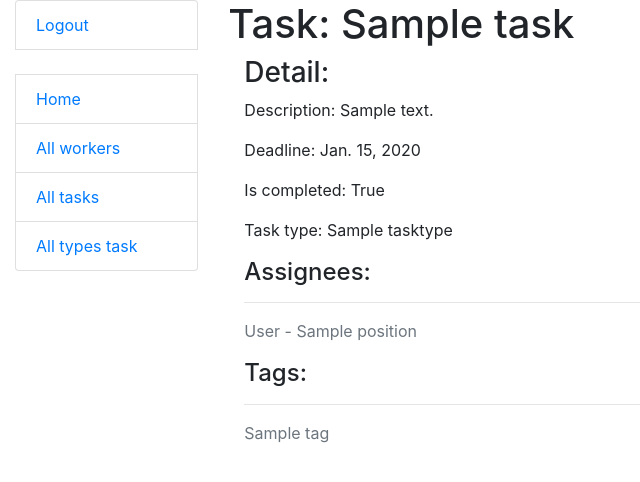
After one commit to taras-tkachuk/IT-Company-Task-Manager, a Django app: page /tasks/1/ in a window 1280 px wide. The commit adds this page. Shown: the top 482 px of the page, without its empty margins (0-640 px from the left). Run offline with Django 5.2, Linux system fonts and the light colour scheme; a user stored in the database is signed in; tables that the repository leaves empty hold one stand-in row (values such as "Sample post").

Commit message:
Add detail page for worker and task

```diff
--- a/task/models.py
+++ b/task/models.py
@@ -1,5 +1,6 @@
 from django.contrib.auth.models import AbstractUser
 from django.db import models
+from django.urls import reverse
 
 from task_manager import settings
 
@@ -35,6 +36,9 @@ class Worker(AbstractUser):
     def __str__(self) -> str:
         return f"{self.username} - {self.last_name}"
 
+    def get_absolute_url(self) -> object:
+        return reverse("task:worker-detail", kwargs={"pk": self.pk})
+
 
 class Tag(models.Model):
     name = models.CharField(
@@ -69,3 +73,6 @@ class Task(models.Model):
 
     def __str__(self) -> str:
         return f"{self.name}, deadline: {self.deadline}"
+
+    def get_absolute_url(self) -> object:
+        return reverse("task:task-detail", kwargs={"pk": self.pk})
--- a/task/urls.py
+++ b/task/urls.py
@@ -1,11 +1,15 @@
 from django.urls import path
 
-from task.views import index, WorkerListView, TaskListView, TaskTypeListView
+from task.views import (index, WorkerListView, TaskListView,
+                        TaskTypeListView, WorkerDetailView,
+                        TaskDetailView)
 
 urlpatterns = [
     path("", index, name="index"),
     path("workers/", WorkerListView.as_view(), name="worker-list"),
+    path("workers/<int:pk>/", WorkerDetailView.as_view(), name="worker-detail"),
     path("tasks/", TaskListView.as_view(), name="task-list"),
+    path("tasks/<int:pk>/", TaskDetailView.as_view(), name="task-detail"),
     path("tasks-types/", TaskTypeListView.as_view(), name="task-type-list"),
 ]
 
--- a/task/views.py
+++ b/task/views.py
@@ -20,13 +20,28 @@ def index(request: HttpRequest) -> HttpResponse:
 
 class WorkerListView(LoginRequiredMixin, generic.ListView):
     model = Worker
+    paginate_by = 5
+    queryset = Worker.objects.all().order_by("username")
 
 
-class TaskListView(LoginRequiredMixin,generic.ListView):
+class WorkerDetailView(LoginRequiredMixin, generic.DetailView):
+    model = Worker
+    queryset = Worker.objects.select_related("position")
+
+
+class TaskListView(LoginRequiredMixin, generic.ListView):
     model = Task
+    paginate_by = 5
+    queryset = Task.objects.all().order_by("deadline")
+
+
+class TaskDetailView(LoginRequiredMixin, generic.DetailView):
+    model = Task
+    queryset = Task.objects.prefetch_related("assignees__position")
 
 
 class TaskTypeListView(LoginRequiredMixin, generic.ListView):
     model = TaskType
     template_name = "task/task_type_list.html"
     context_object_name = "task_type_list"
+    queryset = TaskType.objects.all().order_by("name")
--- /dev/null
+++ b/templates/task/task_detail.html
@@ -0,0 +1,26 @@
+{% extends "base.html" %}
+
+{% block content %}
+  <h1>Task: {{ task.name }}</h1>
+  <div class="ml-3">
+    <h3>Detail:</h3>
+    <p>Description: {{ task.description }}</p>
+    <p>Deadline: {{ task.deadline }}</p>
+    <p>Is completed: {{ task.is_completed }}</p>
+    <p>Task type: {{ task.task_type }}</p>
+    <h4>Assignees:</h4>
+    {% for assignee in task.assignees.all %}
+      <hr>
+      <p class="text-muted">{{ assignee.last_name }} - {{ assignee.position }}</p>
+    {% empty %}
+      <p>No assignees!</p>
+    {% endfor %}
+    <h4>Tags:</h4>
+    {% for tag in task.tags.all %}
+      <hr>
+      <p class="text-muted">{{ tag.name }}</p>
+    {% empty %}
+      <p>No tags!</p>
+    {% endfor %}
+  </div>
+{% endblock %}
--- a/templates/task/task_list.html
+++ b/templates/task/task_list.html
@@ -1,8 +1,7 @@
 {% extends "base.html" %}
 {% block content %}
   <h1>
-    Worker List
-      Create
+    Task List
   </h1>
 
   <br>
@@ -18,7 +17,7 @@
       {% for task in task_list %}
         <tr>
           <td>{{ task.id }}</td>
-          <td><a href="#">{{ task.name }}</a>
+          <td><a href="{{ task.get_absolute_url }}">{{ task.name }}</a>
           </td>
           <td>{{ task.deadline }}</td>
           <td>{{ task.priority }}</td>
--- a/templates/task/task_type_list.html
+++ b/templates/task/task_type_list.html
@@ -3,14 +3,12 @@
 {% block content %}
   <h1>
     Task Type list
-      Create
   </h1>
   <br>
   {% if task_type_list %}
     <ul>
       {% for task_type in task_type_list %}
         <li>
-          <a href="#">{{ task_type.id }}</a>
           {{ task_type.name }}
         </li>
       {% endfor %}
```
Also changed, not shown: templates/task/worker_detail.html (added, +18 -0 lines), templates/task/worker_list.html (+2 -5 lines).
